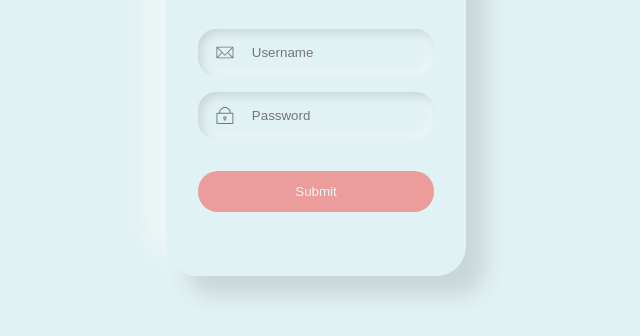
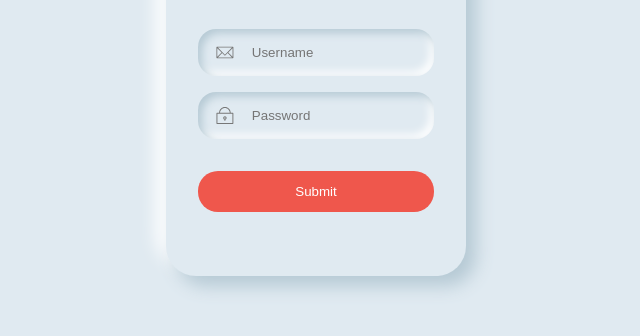
Before and after one commit to ze-n/form-neumorphism, a plain HTML site: page index.html in a window 1280 px wide. Shown: the part 380-716 px from the top of the page, without its empty margins (324-964 px from the left). Drawn offline with Linux system fonts and the light colour scheme.

Commit message:
add variables to easily change shadows later and changed shadow colors

```diff
--- a/style.css
+++ b/style.css
@@ -30,12 +30,12 @@
     --form-w:300px;
     --form-h:350px;
     --form-radius:30px;
-    --clr-1:#e1f2f4;
-    --clr-2:#c9d7d8;
-    --clr-white:#edf6f7;
+    --clr-1:#e0eaf1;
+    --clr-2:#b5c9d4;
+    --clr-white:#fff  ;
     --clr-gray:#777;
-    --clr-accent:#ed9c9c;
-    --clr-accent-dark:#ef574c;
+    --clr-accent-dark:#f68181;
+    --clr-accent:#ef574c;
   }
   /* //////////////////// */
   /* Typography */
@@ -82,8 +82,6 @@
     padding-inline:2rem;
     padding-block:4rem;
     border-radius:var(--form-radius);
-    box-shadow:20px 20px 20px var(--clr-2),
-      -20px -20px 20px var(--clr-white);
 
   }
 
@@ -133,9 +131,20 @@
   /* ///////////////////////////// */
   /* details styles */
   /* ///////////////////////////////// */
+  .form{
+    --shadow:10px;
+    --nshadow:-10px;
+    --spread:18px;
+    box-shadow:var(--shadow) var(--shadow) var(--spread) var(--clr-2),
+      var(--nshadow) var(--nshadow) var(--spread) var(--clr-white);
+  }
   .username, .password{
-      box-shadow:inset 4px 4px 8px var(--clr-2),
-      inset -4px -4px 8px var(--clr-white);
+
+    --shadow:4px;
+    --nshadow:-4px;
+    --spread:8px;
+    box-shadow:inset var(--shadow) var(--shadow) var(--spread) var(--clr-2),
+    inset var(--nshadow) var(--nshadow) var(--spread) var(--clr-white);
   }
 
   /* ///////////// */
```
